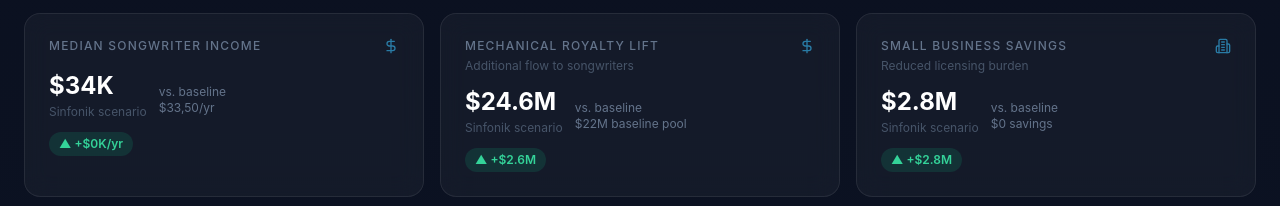
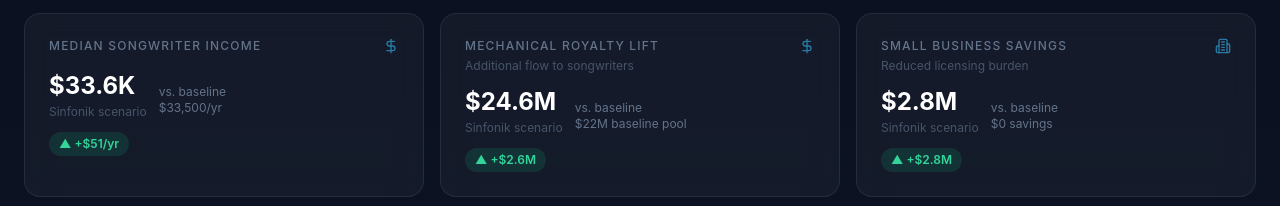
Before and after one commit to aimicus-sinfonik/sinfonik-dashboard, a Next.js app: page /dashboard in a window 1280 px wide. Shown: the part 553-759 px from the top of the page. Built offline with nearby package versions, Linux system fonts and the light colour scheme.

Commit message:
fix: show totals not deltas on metric cards; smart income formatter for sub-$1K values

```diff
--- a/app/dashboard/page.tsx
+++ b/app/dashboard/page.tsx
@@ -39,7 +39,12 @@ const fmt = (n: number, decimals = 0) =>
   new Intl.NumberFormat('en-US', { maximumFractionDigits: decimals }).format(n)
 
 const fmtM = (n: number) => `$${(n / 1_000_000).toFixed(1)}M`
-const fmtK = (n: number) => `$${(n / 1_000).toFixed(0)}K`
+// Smart formatter: uses $M for ≥1M, $K for ≥1K, else raw $
+const fmtIncome = (n: number) => {
+  if (Math.abs(n) >= 1_000_000) return `$${(n / 1_000_000).toFixed(1)}M`
+  if (Math.abs(n) >= 1_000) return `$${(n / 1_000).toFixed(1)}K`
+  return `$${Math.round(n).toLocaleString()}`
+}
 
 function buildTimeline(result: ScenarioResult | null) {
   const base = 1_100_000_000
@@ -107,8 +112,8 @@ export default function DashboardPage() {
             </p>
           </div>
           <div className="flex gap-3 text-sm">
-            {['conservative', 'base', 'accelerated'].map(s => (
-              <button key={s} onClick={() => setInputs(i => ({ ...i, scenarioType: s as 'conservative' | 'base' | 'accelerated' }))}
+            {(['conservative', 'base', 'accelerated'] as const).map(s => (
+              <button key={s} onClick={() => setInputs(i => ({ ...i, scenarioType: s }))}
                 className={`px-3 py-1.5 rounded-lg capitalize font-medium transition-all ${inputs.scenarioType === s ? 'bg-sky-500 text-white' : 'text-slate-400 hover:text-white'}`}
                 style={inputs.scenarioType !== s ? { background: 'rgba(255,255,255,0.06)' } : {}}
               >{s}</button>
@@ -161,9 +166,9 @@ export default function DashboardPage() {
         </div>
 
         <div className="grid grid-cols-2 lg:grid-cols-3 gap-4 mb-8">
-          <MetricCard label="Median Songwriter Income" baseline="$33,50/yr"
-            scenario={result ? fmtK(result.medianIncomeTotal) : '—'}
-            delta={result ? `+${fmtK(result.medianIncomeLift)}/yr` : '—'} icon={<DollarSign size={16} />} />
+          <MetricCard label="Median Songwriter Income" baseline="$33,500/yr"
+            scenario={result ? fmtIncome(result.medianIncomeTotal) : '—'}
+            delta={result ? `+${fmtIncome(result.medianIncomeLift)}/yr` : '—'} icon={<DollarSign size={16} />} />
           <MetricCard label="Mechanical Royalty Lift" sublabel="Additional flow to songwriters"
             baseline="$22M baseline pool"
             scenario={result ? fmtM(22_000_000 + result.mechanicalRoyaltyLift) : '—'}
@@ -188,7 +193,7 @@ export default function DashboardPage() {
             <p className="text-xs text-slate-600 mt-3">Confidence range: {fmtM(result.confidenceLow)} – {fmtM(result.confidenceHigh)} (±15% base / ±25% other scenarios)</p>
           </div>
         )}
-        {loading && (<div className="fixed bottom-6 right-6 card-glass rounded-full px-4 py-2 text-xs text-sky-400 flex items-center gap-2"><span className="w-2 h-2 rounded-full bg-sky-400 animate-pulse" />Recalculating…</div>)}
+        {loading && (<div className="fixed bottom-6 right-6 card-glass rounded-full px-4 py-2 text-xs text-sky-400 flex items-center gap-2"><span className="w-2 h-2 rounded-full bg-sky-400 animate-pulse" />Recalculating…</div>  )}
       </div>
     </div>
   )
```
